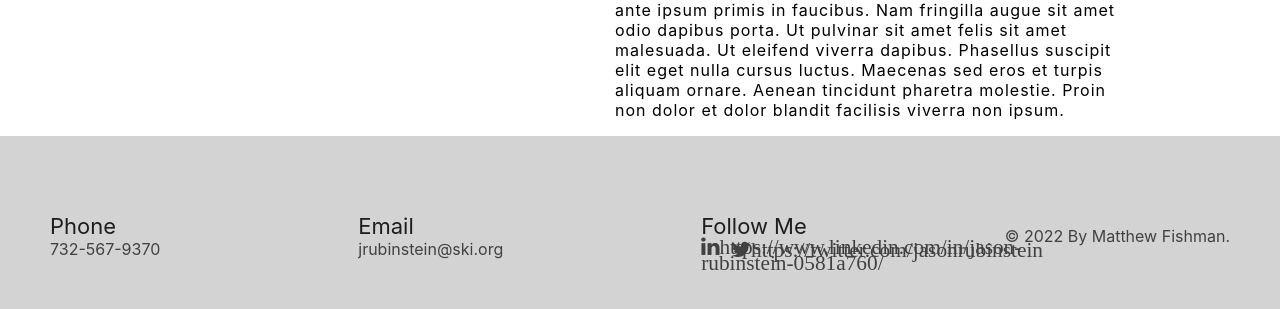
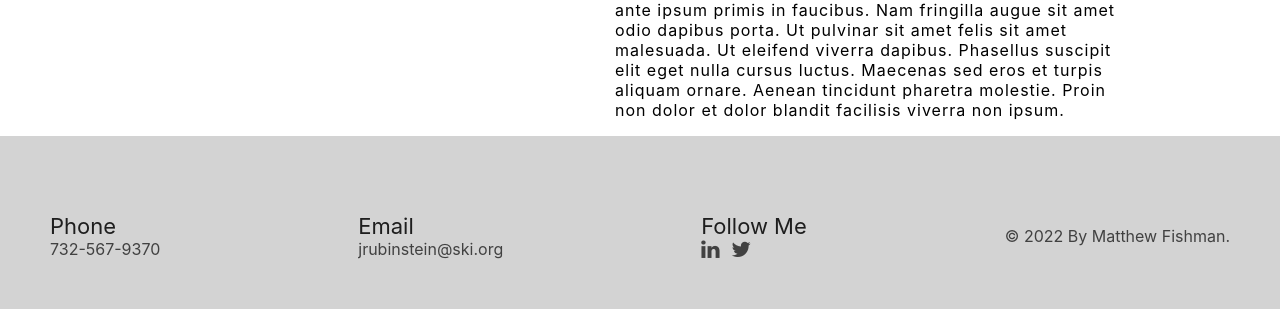
Before and after one commit to jrub1/site, a plain HTML site: page index.html in a window 1280 px wide. Shown: the part 589-898 px from the top of the page. Drawn offline with Linux system fonts and the light colour scheme.

Commit message:
Updating links

```diff
--- a/index.html
+++ b/index.html
@@ -38,8 +38,8 @@
         <div>
             <div class="footerHeader">Follow Me</div>
             <div class="footerIcons">
-                <a href="#" class="footerItem"><i class="fa fa-linkedin fa-lg" aria-hidden="true">https://www.linkedin.com/in/jason-rubinstein-0581a760/</i></a>
-                <a href="#" class="footerItem"><i class="fa fa-twitter fa-lg" aria-hidden="true">https://twitter.com/jasonrubinstein</i></a>
+                <a href="https://www.linkedin.com/in/jason-rubinstein-0581a760/" class="footerItem"><i class="fa fa-linkedin fa-lg" aria-hidden="true"></i></a>
+                <a href="https://twitter.com/jasonrubinstein" class="footerItem"><i class="fa fa-twitter fa-lg" aria-hidden="true"></i></a>
             </div>
         </div>
         <div>
```
